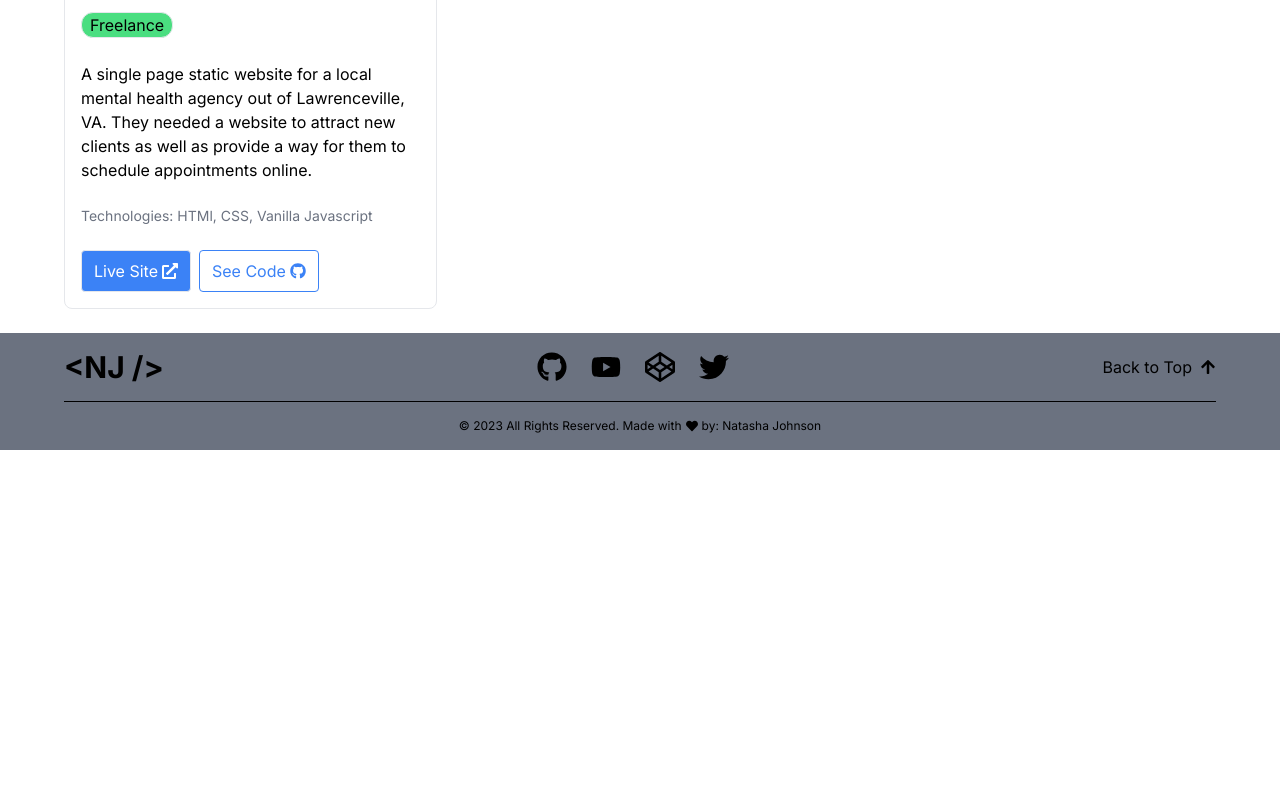
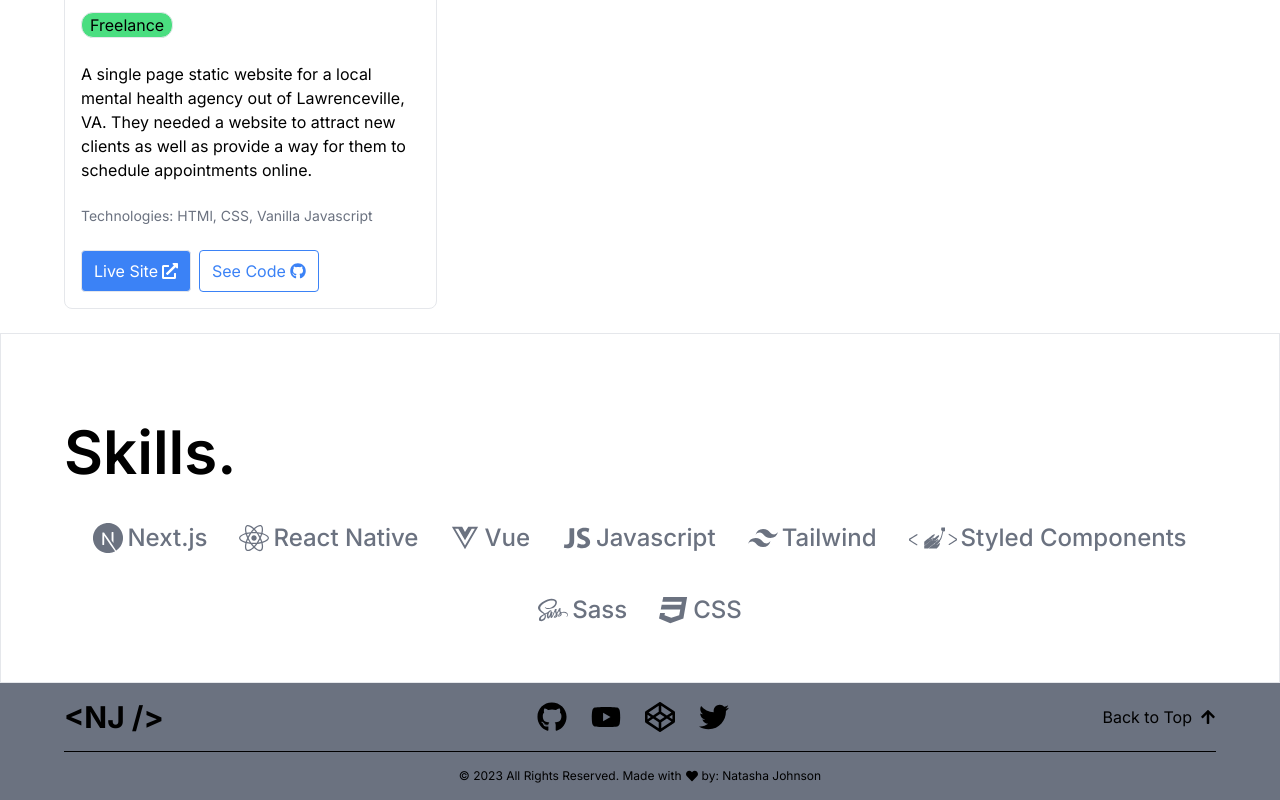
Before and after one commit to artsycoder533/portfolio-v2, a Next.js app: page / in a window 1280 px wide. Shown: the part 1555-2355 px from the top of the page. Before the commit the page ends 2005 px from the top, so only its background shows below. Built offline with nearby package versions, Linux system fonts and the light colour scheme.

Commit message:
chore: add skills section

```diff
--- /dev/null
+++ b/app/components/Skills.tsx
@@ -0,0 +1,50 @@
+import React from 'react'
+import { SiNextdotjs, SiTailwindcss, SiStyledcomponents} from "react-icons/si";
+import { FaReact, FaVuejs, FaSass, FaCss3 } from "react-icons/fa";
+import { IoLogoJavascript } from "react-icons/io";
+
+type Props = {}
+
+const Skills = (props: Props) => {
+  return (
+    <section className="border py-14">
+        <h2 className="text-6xl my-8 font-semibold max-w-[1400px] w-[90vw] mx-auto">Skills.</h2>
+        <div className="max-w-[1400px] w-[90vw] mx-auto flex flex-row justify-center text-2xl font-medium text-gray-500 gap-8 flex-wrap">
+            <div className="flex flex-row items-center gap-1 ">
+                <SiNextdotjs className="text-3xl"/>
+                <p>Next.js</p>
+            </div>
+            <div className="flex flex-row items-center gap-1">
+                <FaReact className="text-3xl"/>
+                <p>React Native</p>
+            </div>
+            <div className="flex flex-row items-center gap-1">
+                <FaVuejs className="text-3xl"/>
+                <p>Vue</p>
+            </div>
+            <div className="flex flex-row items-center gap-1">
+                <IoLogoJavascript className="text-3xl"/>
+                <p>Javascript</p>
+            </div>
+            <div className="flex flex-row items-center gap-1">
+                <SiTailwindcss className="text-3xl"/>
+                <p>Tailwind</p>
+            </div>
+            <div className="flex flex-row items-center gap-1">
+                <SiStyledcomponents className="text-5xl"/>
+                <p>Styled Components</p>
+            </div>
+            <div className="flex flex-row items-center gap-1">
+                <FaSass className="text-3xl"/>
+                <p>Sass</p>
+            </div>
+            <div className="flex flex-row items-center gap-1">
+                <FaCss3 className="text-3xl"/>
+                <p>CSS</p>
+            </div>
+        </div>
+    </section>
+  )
+}
+
+export default Skills
--- a/app/page.tsx
+++ b/app/page.tsx
@@ -1,11 +1,13 @@
 import Hero from './components/Hero'
 import Projects from './components/Projects'
+import Skills from './components/Skills'
 
 export default function Home() {
   return (
   <>
   <Hero />
   <Projects />
+  <Skills />
   </>
   )
 }
```
